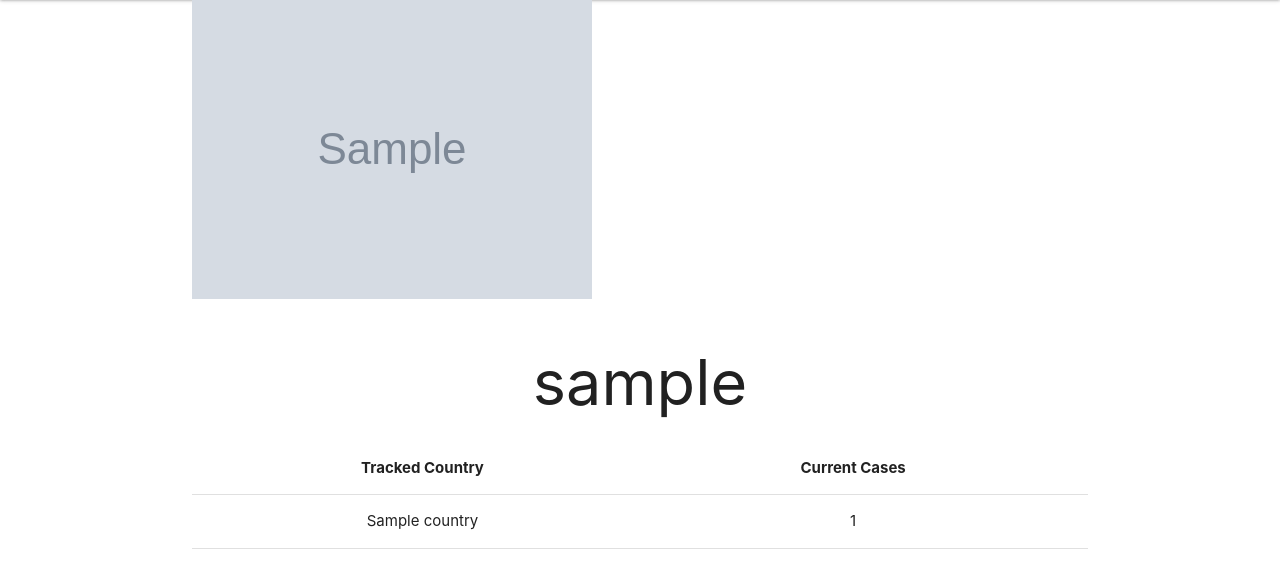
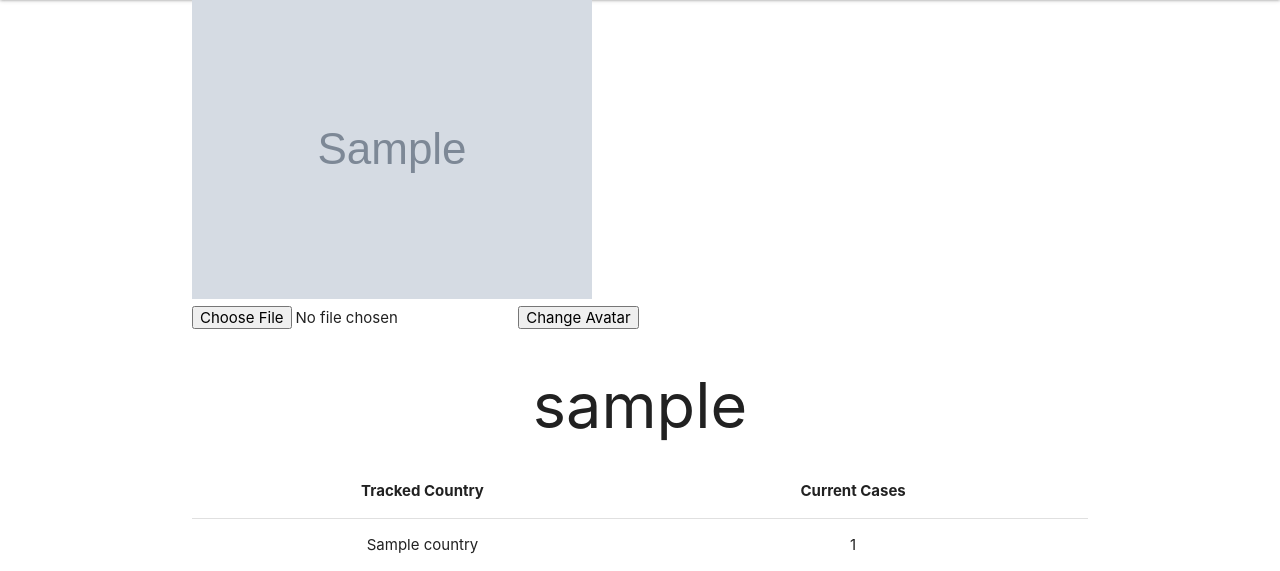
Before and after one commit to fastlane27/corona_chasers, a Django app: page /profiles/1/ in a window 1280 px wide. Shown: the part 65-636 px from the top of the page. Run offline with Django 3.2, Linux system fonts and the light colour scheme; tables that the repository leaves empty hold one stand-in row (values such as "Sample post"); grey boxes marked "Sample" are stand-in pictures; parts of the project's set-up code (start-up, migrations or seed data) failed here and were passed over.

Commit message:
working on avatar change

```diff
--- a/main_app/templates/profile.html
+++ b/main_app/templates/profile.html
@@ -2,6 +2,11 @@
 {% block content %}
 
 <img src="{{ profile_user.profile.avatar }}">
+<form action="{% url 'update_avatar' profile_user.id %}" enctype="multipart/form-data" method="post">
+  {% csrf_token %}
+  <input type="file" name="pic">
+  <input type="submit" value="Change Avatar">
+</form>
 <h1 class="center">{{ profile_user.username }}</h1>
 {% if profile_user.country_set.first %}
 <table class="responsive-table centered">
--- a/main_app/urls.py
+++ b/main_app/urls.py
@@ -11,6 +11,7 @@ urlpatterns = [
     path('countries/<int:country_id>/update_comment/<int:comment_id>/', views.update_comment, name='update_comment'),
     path('countries/<int:pk>/provinces/', views.ProvinceList.as_view(), name='provinces_index'),
     path('profiles/', views.ProfileList.as_view(), name='profiles_index'),
+    path('profiles/<int:user_id>/update_avatar', views.update_avatar, name='update_avatar'),
     path('profiles/<int:user_id>/', views.profiles_detail, name='profiles_detail'),
     path('profiles/assoc_country/<int:country_id>/', views.assoc_country, name='assoc_country'),
     path('profiles/unassoc_country/<int:country_id>/', views.unassoc_country, name='unassoc_country'),
--- a/main_app/views.py
+++ b/main_app/views.py
@@ -10,7 +10,7 @@ from .models import Comment, Country, Global, Province, Profile
 from .scraper import pop_database
 
 
-pop_database()
+# pop_database()
 
 
 def home(request):
@@ -64,6 +64,12 @@ def profiles_detail(request, user_id):
     return render(request, 'profile.html', {'profile_user': user})
 
 
+def update_avatar(request, user_id):
+    avatar = User.objects.get(id=request.user.id)
+    print(avatar)
+    return redirect('profiles_detail', user_id=user_id)
+
+
 def assoc_country(request, country_id):
     country = Country.objects.get(id=country_id)
     country.related_user.add(request.user.id)
```
